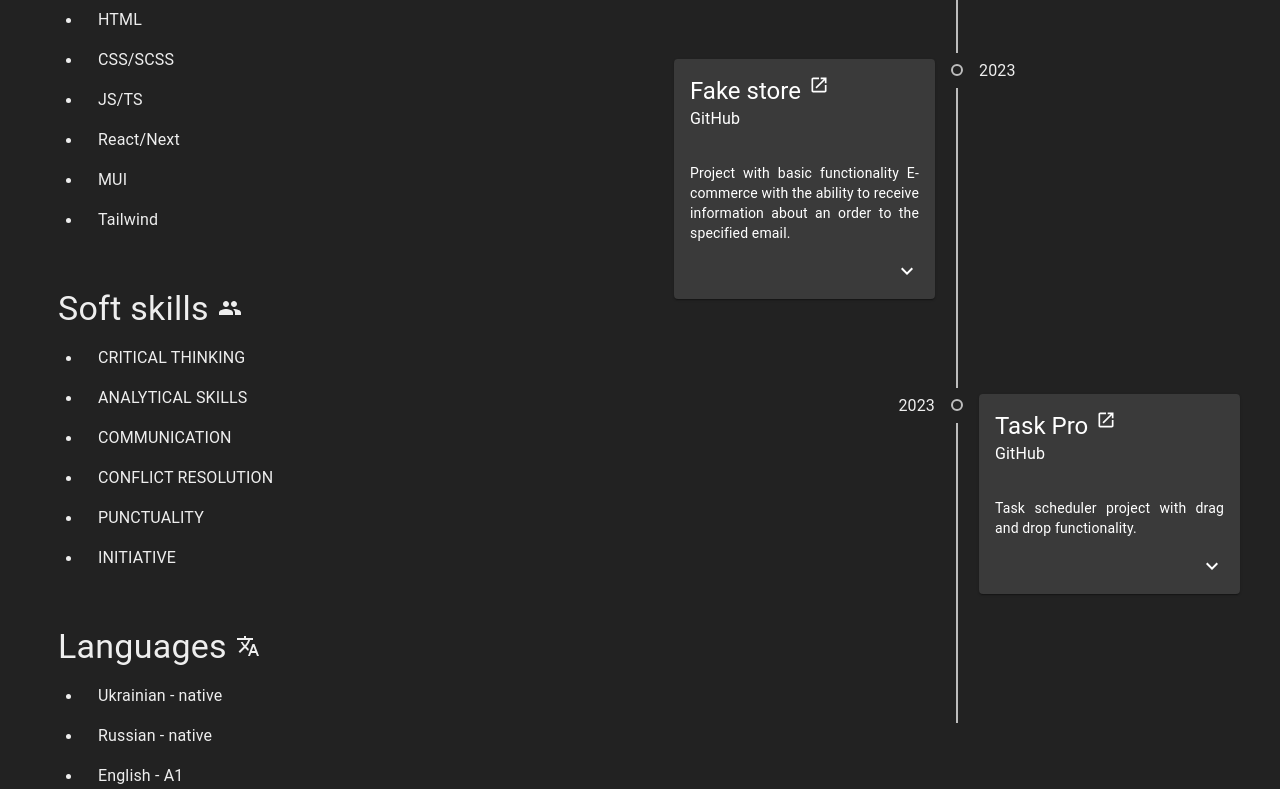
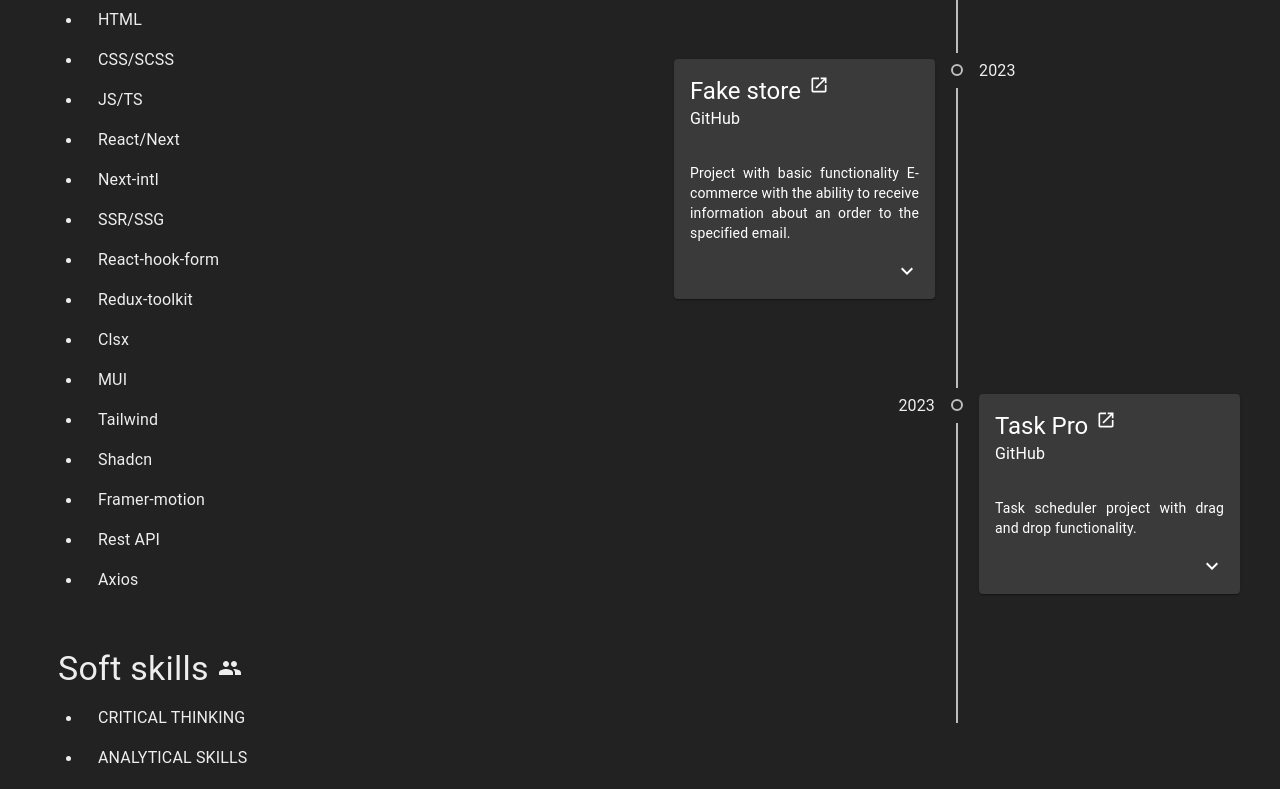
Before and after one commit to Tkachenko01001/portfolioo, a Next.js app: page / in a window 1280 px wide. Shown: the part 508-1297 px from the top of the page. Built offline with nearby package versions, Linux system fonts and the light colour scheme.

Commit message:
Update page.tsx

```diff
--- a/app/page.tsx
+++ b/app/page.tsx
@@ -25,8 +25,17 @@ export default function Home() {
     'CSS/SCSS',
     'JS/TS',
     'React/Next',
+    'Next-intl',
+    'SSR/SSG',
+    'React-hook-form',
+    'Redux-toolkit',
+    'Clsx',
     'MUI',
     'Tailwind',
+    'Shadcn',
+    'Framer-motion',
+    'Rest API',
+    'Axios',
   ]
 
   const SOFT_SKILLS = [
```
